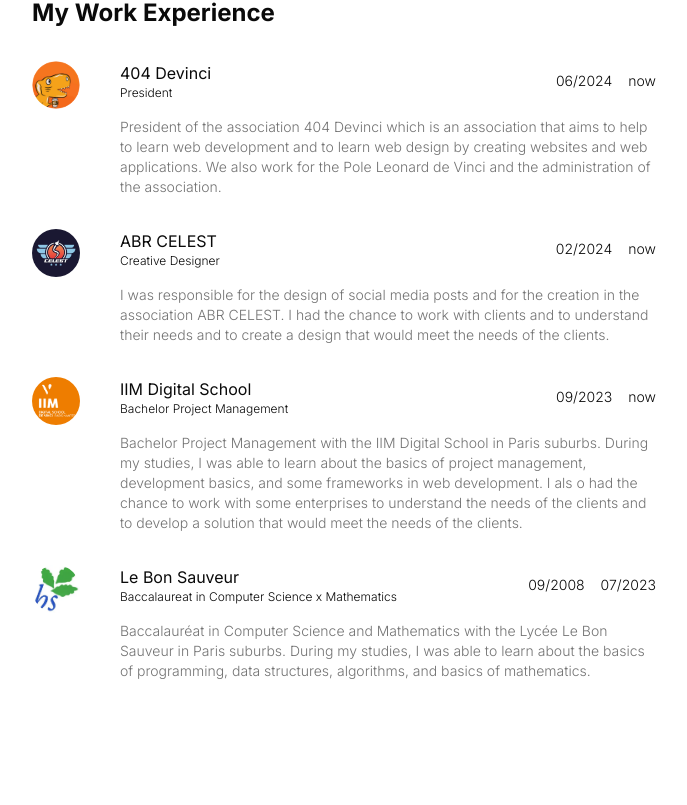
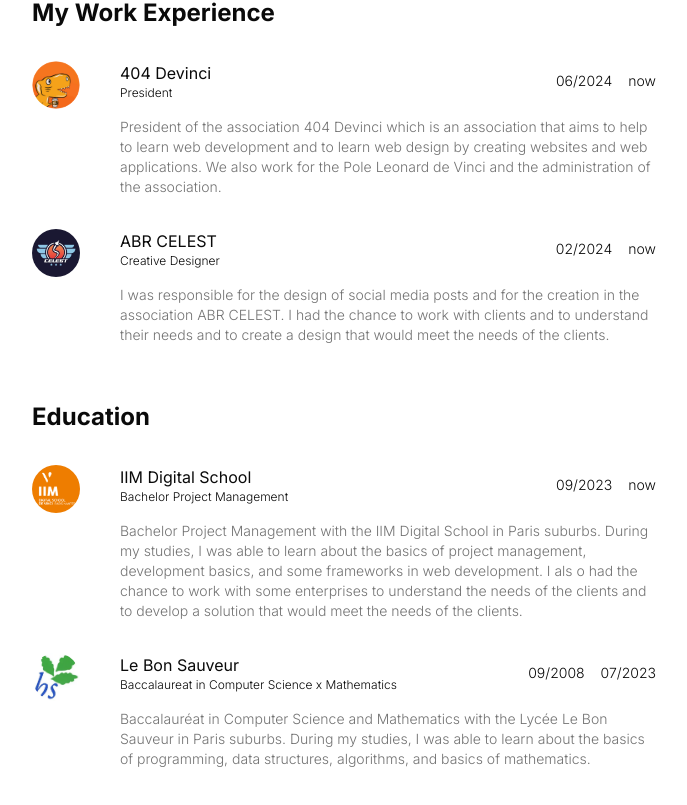
Before and after one commit to miicolas/portfolio-2024, a Next.js app: page / in a window 1280 px wide. Shown: the part 587-1392 px from the top of the page, without its empty margins (296-983 px from the left). Built offline with nearby package versions, Linux system fonts and the light colour scheme.

Commit message:
:sparkles: ADD EduactionExperienceCard to LandingPage

```diff
--- a/src/app/page.tsx
+++ b/src/app/page.tsx
@@ -1,7 +1,7 @@
 import { Avatar, AvatarImage } from "@/components/ui/avatar";
 import WordPullUp from "@/components/magicui/word-pull-up";
-import WorkExperienceCard from "@/components/cards/workExperienceCard";
-import { workExperiences } from "@/lib/utils";
+import ExperienceCard from "@/components/cards/experienceCard";
+import { workExperiences, educationExperiences } from "@/lib/utils";
 
 export default function Home() {
 
@@ -47,9 +47,28 @@
             const options: Intl.DateTimeFormatOptions = { year: 'numeric', month: 'numeric' };
 
             return (
-              <WorkExperienceCard
-                key={workExperience.companyName}
+              <ExperienceCard
+                key={workExperience.name_experience}
                 {...workExperience}
+                startDateFormatted={startDate.toLocaleDateString('fr-FR', options)}
+                endDateFormatted={endDate === "now" ? "now" : endDate.toLocaleDateString('fr-FR', options)}
+              />
+            );
+          }).reverse()}
+      </section>
+      <section>
+        <h2 className="text-2xl font-bold mb-4">Education</h2>
+        {educationExperiences
+          .sort((a, b) => new Date(a.startDate).getTime() - new Date(b.startDate).getTime())
+          .map((educationExperience) => {
+            const startDate = new Date(educationExperience.startDate);
+            const endDate = educationExperience.endDate ? new Date(educationExperience.endDate) : "now";
+            const options: Intl.DateTimeFormatOptions = { year: 'numeric', month: 'numeric' };
+
+            return (
+              <ExperienceCard
+                key={educationExperience.name_experience}
+                {...educationExperience}
                 startDateFormatted={startDate.toLocaleDateString('fr-FR', options)}
                 endDateFormatted={endDate === "now" ? "now" : endDate.toLocaleDateString('fr-FR', options)}
               />
--- a/src/components/cards/workExperienceCard.tsx
+++ b/src/components/cards/experienceCard.tsx
@@ -1,9 +1,9 @@
 import { Avatar, AvatarImage, AvatarFallback } from "../ui/avatar";
 
 
-type WorkExperienceCardProps = {
-  companyName: string;
-  jobTitle: string;
+type ExperienceCardProps = {
+  name_experience: string;
+  title: string;
   startDateFormatted: string;
   endDateFormatted: string;
   description: string;
@@ -11,13 +11,13 @@
 }
 
 export default function WorkExperienceCard({
-  companyName,
-  jobTitle,
+  name_experience,
+  title,
   startDateFormatted,
   endDateFormatted,
   description,
   image,
-}: WorkExperienceCardProps) {
+}: ExperienceCardProps) {
   return (
     <>
     <div className="flex gap-4 lg:gap-10 py-4">
@@ -29,15 +29,15 @@
             width={75}
             height={75}
           />
-          <AvatarFallback className="bg-neutral-300">{companyName.charAt(0)}</AvatarFallback>
+          <AvatarFallback className="bg-neutral-300">{name_experience.charAt(0)}</AvatarFallback>
         </Avatar>
       </div>
 
       <div className="flex flex-col gap-4 w-full">
         <div className="flex items-center justify-between w-full">
           <div className="flex flex-col">
-            <h3>{companyName}</h3>
-            <p className="text-xs font-light">{jobTitle}</p>
+            <h3>{name_experience}</h3>
+            <p className="text-xs font-light">{title}</p>
           </div>
           <div className="flex gap-4 text-sm font-light">
             <p>{startDateFormatted}</p>
--- a/src/lib/utils.ts
+++ b/src/lib/utils.ts
@@ -11,36 +11,44 @@
 
     {
       image: "/images/celest.webp",
-      companyName: "ABR CELEST",
-      jobTitle: "Creative Designer",
+      name_experience: "ABR CELEST",
+      title: "Creative Designer",
       startDate: new Date("2024-02"),
       endDate: null,
       description: "I was responsible for the design of social media posts and for the creation in the association ABR CELEST. I had the chance to work with clients and to understand their needs and to create a design that would meet the needs of the clients.",
     },
     {
       image: "/images/404_devinci.webp",
-      companyName: "404 Devinci",
-      jobTitle: "President",
+      name_experience: "404 Devinci",
+      title: "President",
       startDate: new Date("2024-06"),
       endDate: null,
       description: "President of the association 404 Devinci which is an association that aims to help to learn web development and to learn web design by creating websites and web applications. We also work for the Pole Leonard de Vinci and the administration of the association.",
     },
 
+
+  ],
+}
+
+
+export const { educationExperiences } = {
+  educationExperiences: [
     {
       image: "/images/iim.webp",
-      companyName: "IIM Digital School",
-      jobTitle: "Bachelor Project Management",
+      name_experience: "IIM Digital School",
+      title: "Bachelor Project Management",
       startDate: new Date("2023-09"),
       endDate: null,
       description: "Bachelor Project Management with the IIM Digital School in Paris suburbs. During my studies, I was able to learn about the basics of project management, development basics, and some frameworks in web development. I als o had the chance to work with some enterprises to understand the needs of the clients and to develop a solution that would meet the needs of the clients.",
     },
     {
       image: "/images/lbs.webp",
-      companyName: "Le Bon Sauveur",
-      jobTitle: "Baccalaureat in Computer Science x Mathematics",
+      name_experience: "Le Bon Sauveur",
+      title: "Baccalaureat in Computer Science x Mathematics",
       startDate: new Date("2008-09"),
       endDate: new Date("2023-07"),
       description: "Baccalauréat in Computer Science and Mathematics with the Lycée Le Bon Sauveur in Paris suburbs. During my studies, I was able to learn about the basics of programming, data structures, algorithms, and basics of mathematics.",
     },
-  ],
+
+  ]
 }
```
